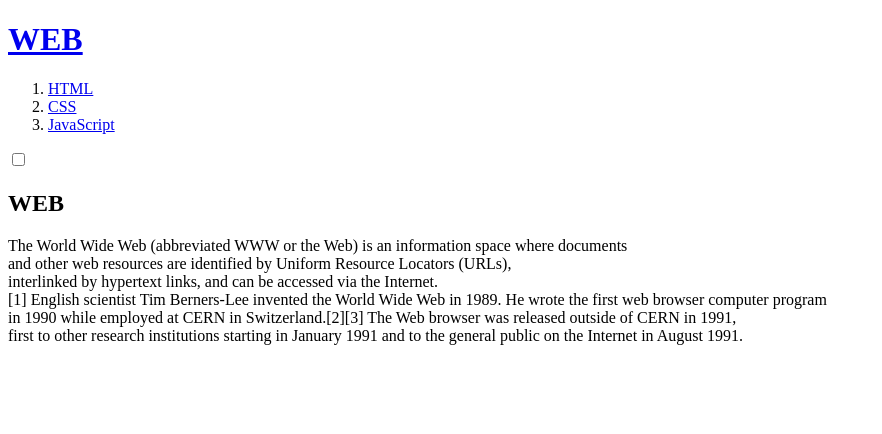
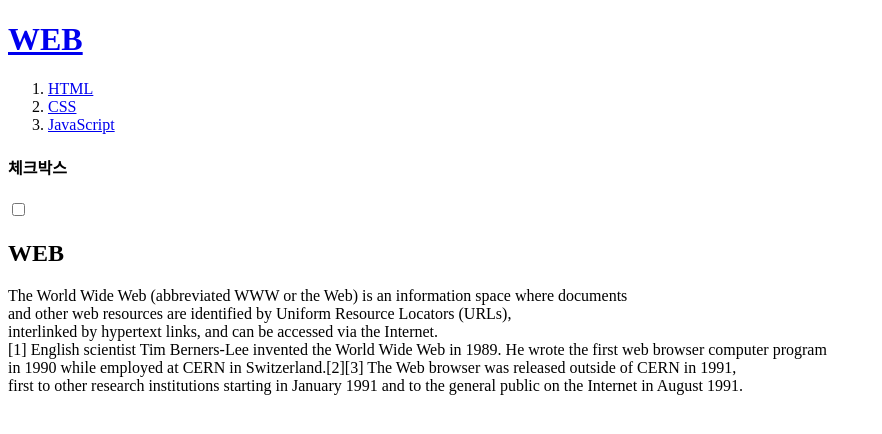
Before and after one commit to eeunchae/web1, a plain HTML site: page index.html in a window 1280 px wide. Shown: the whole page, without its empty margins (0-882 px from the left). Drawn offline with Linux system fonts and the light colour scheme; a script that the page names is missing.

Commit message:
Add files via upload

```diff
--- a/index.html
+++ b/index.html
@@ -18,7 +18,7 @@
     <li><a href="2.html">CSS</a></li>
     <li><a href="3.html">JavaScript</a></li>
   </ol>
-  <input type="checkbox">
+  <h4>체크박스</h4><input type="checkbox">
   <h2>WEB</h2>
   <p>The World Wide Web (abbreviated WWW or the Web) is an information space where documents <br>
     and other web resources are identified by Uniform Resource Locators (URLs), <br>
@@ -43,6 +43,7 @@
   </p>
 
   <!--부록(2) 채팅기능 -->
+  <p>
   <script type="text/javascript">
     var Tawk_API=Tawk_API||{}, Tawk_LoadStart=new Date();
     (function(){
@@ -54,6 +55,7 @@
     s0.parentNode.insertBefore(s1,s0);
     })();
   </script>
+  </P>
 
 </body>
 </html>
```
